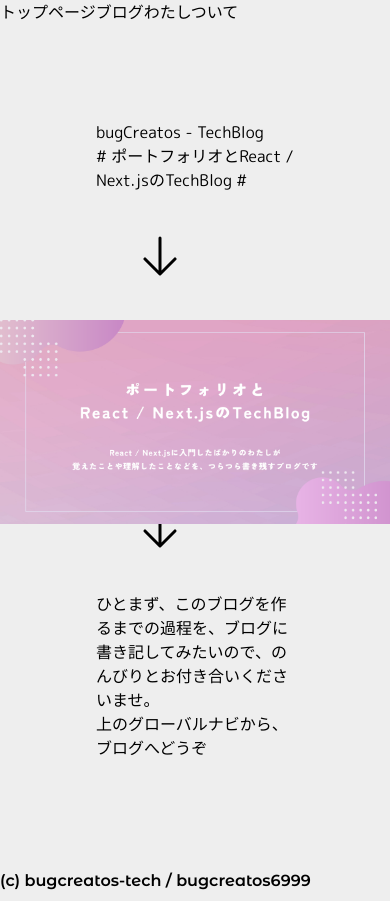
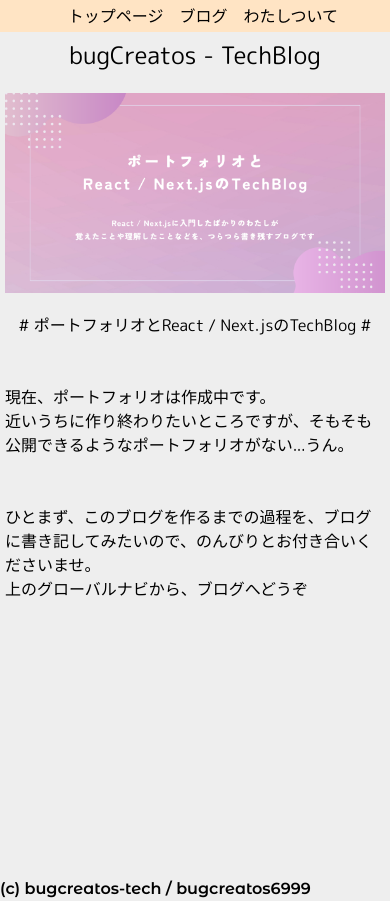
Before and after one commit to bugcreator6999/tech-blog, a Next.js app: page / in a window 390 px wide. Built offline with nearby package versions, Linux system fonts and the light colour scheme.

Commit message:
modify css file for smart phone

```diff
--- a/app/about/page.tsx
+++ b/app/about/page.tsx
@@ -12,7 +12,10 @@ const mPlus400 = M_PLUS_Rounded_1c({
 const aboutPage = () => {
   return (
     <div className={styles.aboutMain}>
-      <div className="flex min-h-screen flex-col items-center p-24">
+      {/* <div className="flex min-h-screen flex-col items-center p-24"> */}
+      <div
+        className={`flex min-h-screen flex-col items-center p-24 ${styles.aboutMain}`}
+      >
         <h1 className={styles.aboutTitle}>
           <span className={mPlus400.className}>わたしについて</span>
         </h1>
--- a/app/blog/page.tsx
+++ b/app/blog/page.tsx
@@ -18,13 +18,17 @@ export default async function BlogList() {
   console.log(contents);
   return (
     // <main className="flex min-h-screen flex-col items-center justify-between p-24">
-    <main className="flex min-h-screen flex-col items-center p-24">
+    // <main className="flex min-h-screen flex-col items-center p-24">
+    <main
+      className={`flex min-h-screen flex-col items-center p-24 ${styles.aboutMain}`}
+    >
       <h2 className={styles.blogListTitle}>
         <span className={mPlus400.className}>記事一覧</span>
       </h2>
       <ul>
         {contents.map((postData: BlogPostType) => {
           return (
+            <li key={postData.id} className={styles.blogListCard}>
               <BlogListCard
                 key={postData.id}
                 id={postData.id}
@@ -33,6 +37,7 @@ export default async function BlogList() {
                 updatedAt={postData.updatedAt}
                 thumnail={postData.eyecatch?.url || "/no-image.png"}
               />
+            </li>
             // <Link key={postData.id} href={`/blog/${postData.id}`}>
             //   <li key={postData.id}>{postData.title}</li>
             // </Link>
--- a/app/components/BlogListCard.tsx
+++ b/app/components/BlogListCard.tsx
@@ -34,12 +34,8 @@ const BlogListCard = ({
                 <h2 className={styles.cardTitle}>{title}</h2>
               </div>
               <div className={styles.createdate}>
-                <h3>
-                  作成日 : {format(new Date(createAt), "yyyy-MM-dd HH:mm")}
-                </h3>
-                <h3>
-                  更新日 : {format(new Date(updatedAt), "yyyy-MM-dd HH:mm")}
-                </h3>
+                <h3>作成日 : {format(new Date(createAt), "yyyy-MM-dd")}</h3>
+                <h3>更新日 : {format(new Date(updatedAt), "yyyy-MM-dd")}</h3>
               </div>
             </div>
           </div>
--- a/app/layout.tsx
+++ b/app/layout.tsx
@@ -6,8 +6,9 @@ import { Inter } from "next/font/google";
 const inter = Inter({ subsets: ["latin"] });
 
 export const metadata = {
-  title: "Create Next App",
-  description: "Generated by create next app",
+  title: "bugCretors-Tech blog",
+  description:
+    "ReactとNext.js v13を使用して作ったブログです。ReactやらNext.jsの情報を発信していく予定です",
 };
 
 export default function RootLayout({
--- a/app/page.tsx
+++ b/app/page.tsx
@@ -14,7 +14,10 @@ const mPlus400 = M_PLUS_Rounded_1c({
 export default async function Home() {
   return (
     // <main className="flex min-h-screen flex-col items-center justify-between p-24">
-    <main className="flex min-h-screen flex-col items-center p-24">
+    // <main className="flex min-h-screen flex-col items-center p-24">
+    <main
+      className={`flex min-h-screen flex-col items-center p-24 ${styles.main}`}
+    >
       <div className={mPlus400.className}>
         <h1 className={styles.topTitle}>bugCreatos - TechBlog</h1>
         <div className={styles.topHeroImage}>
@@ -31,14 +34,14 @@ export default async function Home() {
         <h2 className={styles.topArrow}>
           <ArrowDownIcon className="w-12 h-12 m-10 p-0" />
         </h2>
-        <p>現在、ポートフォリオは作成中です。</p>
+        <p className={styles.topPMargin}>現在、ポートフォリオは作成中です。</p>
         <p>
           近いうちに作り終わりたいところですが、そもそも公開できるようなポートフォリオがない...うん。
         </p>
         <h2 className={styles.topArrow}>
           <ArrowDownIcon className="w-12 h-12 m-10 p-0" />
         </h2>
-        <p>
+        <p className={styles.topPMargin}>
           ひとまず、このブログを作るまでの過程を、ブログに書き記してみたいので、のんびりとお付き合いくださいませ。
         </p>
         <p>上のグローバルナビから、ブログへどうぞ</p>
--- a/app/styles/page.module.css
+++ b/app/styles/page.module.css
@@ -178,3 +178,73 @@
     align-items: center;
   }
 }
+
+@media screen and (max-width: 749px) {
+  .navbar {
+    height: 2rem;
+    background-color: bisque;
+    text-align: center;
+    line-height: 2rem;
+  }
+  .navbar a {
+    margin-left: 1rem;
+  }
+  .main {
+    padding: 5px !important;
+  }
+  .topHeroImage > img {
+    position: static !important;
+    width: 100% !important;
+    height: auto !important;
+    margin: 20px auto;
+  }
+  .topTitle {
+    text-align: center;
+    font-size: 1.5rem;
+  }
+  .topSubTitle {
+    text-align: center;
+  }
+  .topArrow {
+    display: none;
+  }
+  .topPMargin {
+    margin-top: 3rem;
+  }
+  .aboutMain {
+    padding: 5px !important;
+  }
+  .blogListCard {
+    margin-top: 3rem;
+  }
+  .cardTitle {
+    font-size: 1.5rem;
+  }
+  .createdate {
+    font-size: 0.9rem;
+    color: #777;
+  }
+  .detailArea {
+    width: 75%;
+  }
+  .detailTitle {
+    font-size: 2rem;
+  }
+  .detailDate {
+    margin-bottom: 1rem;
+  }
+  .detailImage > img {
+    position: static !important;
+    width: 100% !important;
+    height: auto !important;
+    margin: 20px auto;
+  }
+  .detailArea {
+    width: 90%;
+    margin: 0 auto;
+  }
+  .detailText h2 {
+    font-size: 1.3rem;
+    margin: 1rem 0;
+  }
+}
```
Lines whose indentation alone changed are shown as unchanged.
